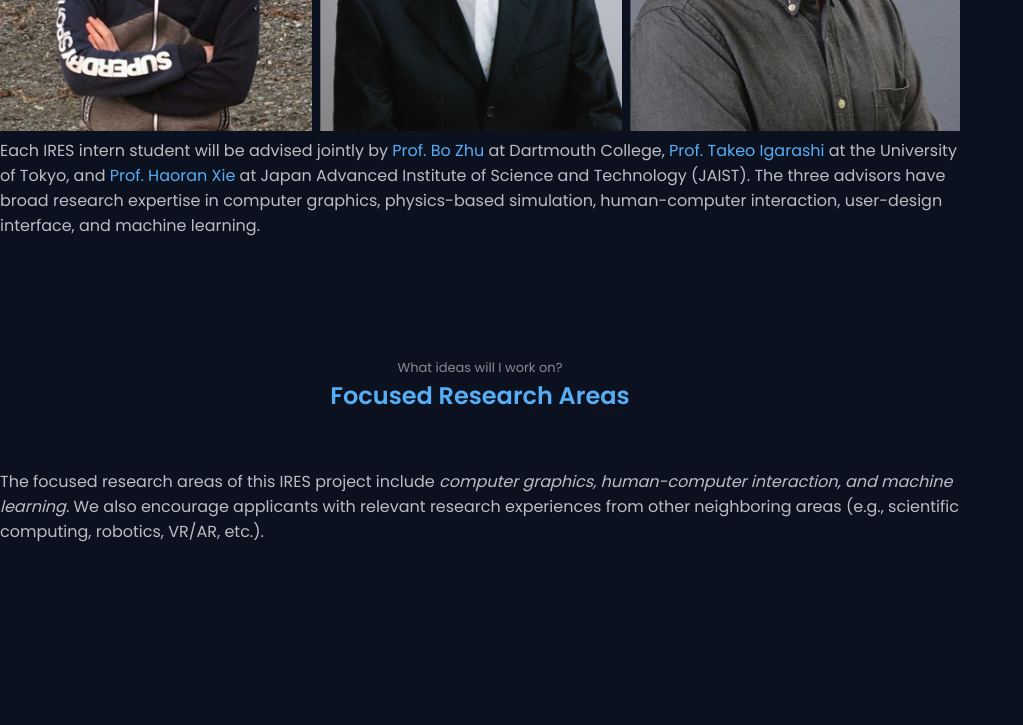
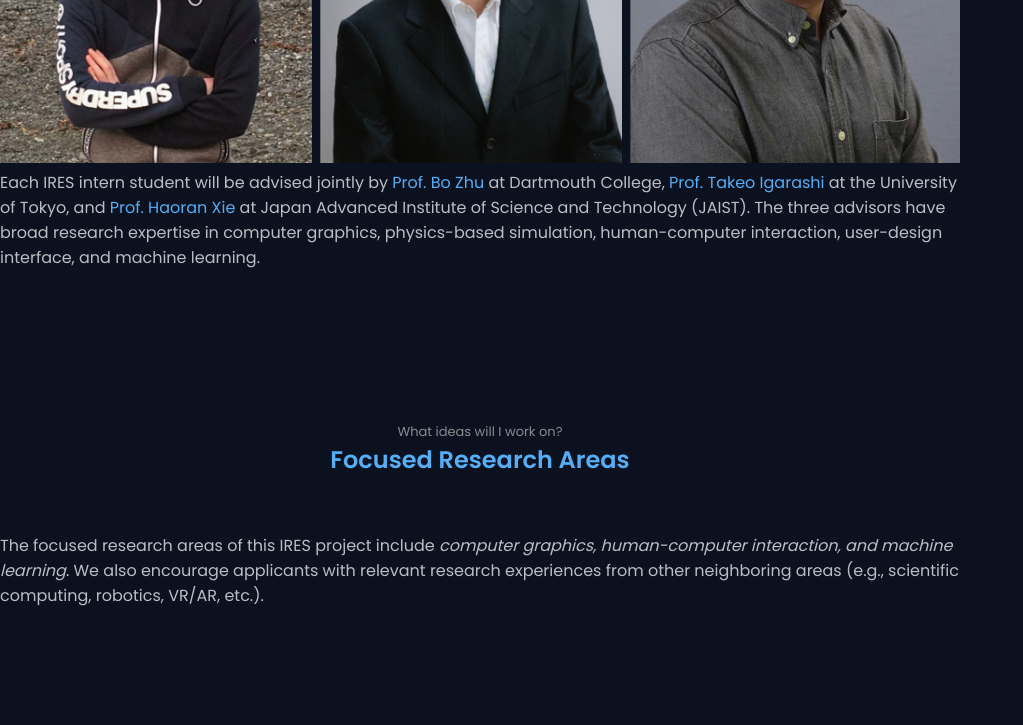
Before and after one commit to nsf-ires-physics-ai-design/nsf-ires-physics-ai-design.github.io, a plain HTML site: page index.html in a window 1280 px wide. Shown: the part 2200-2925 px from the top of the page, without its empty margins (0-1023 px from the left). Drawn offline with nearby package versions, Linux system fonts and the light colour scheme.

Commit message:
Update styles.css

```diff
--- a/assets/css/styles.css
+++ b/assets/css/styles.css
@@ -863,7 +863,7 @@ body.light-theme{
 .research__overview{
   padding-top: 0px;
   padding-right: 0px;
-  padding-bottom: 0px;
+  padding-bottom: 32px;
   padding-left: 0px;
   border-radius: 1rem;
   text-align: left;
```
